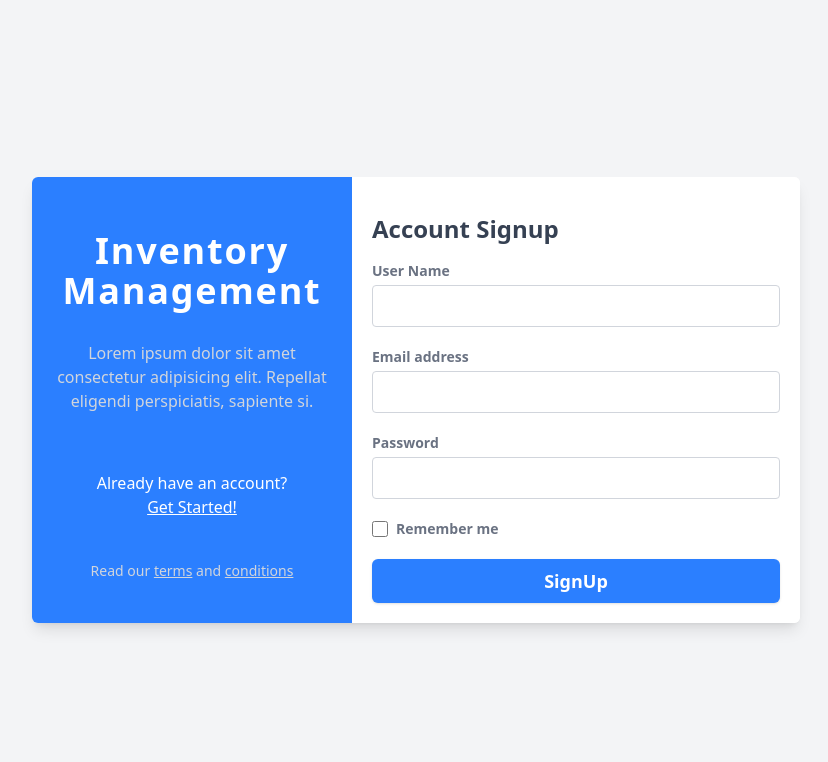
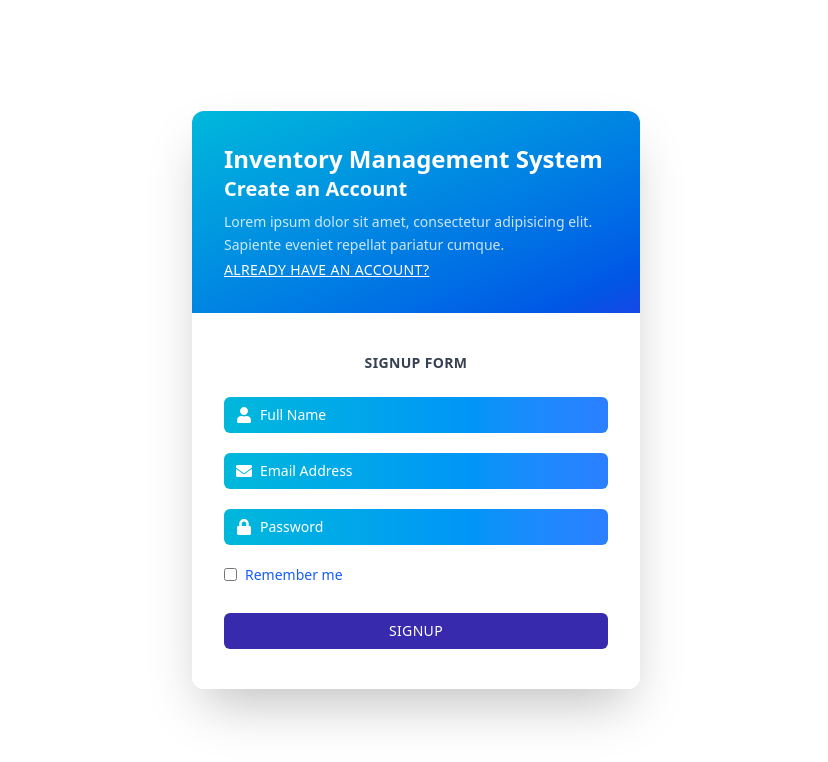
Before and after one commit to TannuSaini488/inventoryManagement, a React (Vite) app in the folder frontend/: page /auth/signup in a window 1280 px wide. Shown: the top 762 px of the page, without its empty margins (224-1052 px from the left). Built offline with nearby package versions, Linux system fonts and the light colour scheme.

Commit message:
update UI

```diff
--- a/frontend/src/screens/login/LoginScreen.jsx
+++ b/frontend/src/screens/login/LoginScreen.jsx
@@ -1,16 +1,16 @@
 import axios from "axios";
 import React, { useState } from "react";
 import { Link, useNavigate } from "react-router-dom";
+import { FaUser, FaLock } from "react-icons/fa";
 import { SERVER_URL } from "../../router";
 
 function LoginScreen() {
-
   const [formData, setData] = useState({
     email: "",
     password: "",
   });
 
-  const history = useNavigate(); // Use useNavigate instead of useHistory
+  const history = useNavigate();
 
   function handInputChange(e) {
     setData({ ...formData, [e.target.id]: e.target.value });
@@ -32,110 +32,83 @@ function LoginScreen() {
       );
 
       if (status === 201) {
-        // console.log(response.headers.Set-Cookie)
-        // alert("Login success");
-        // Redirect to home upon successful login
-        history("/"); // Use history function to redirect
+        history("/");
       } else {
-        alert("Wrong credentials. Check Email and password ");
+        alert("Wrong credentials. Check Email and password.");
       }
     } catch (error) {
-      console.error("Something went wrong:", error); // Corrected console.log to console.error
+      console.error("Something went wrong:", error);
       alert("Something went wrong");
     }
   }
 
   return (
-    <div className="flex items-center min-h-screen p-4 bg-gray-100 lg:justify-center">
-      <div className="flex flex-col overflow-hidden bg-white rounded-md shadow-lg max md:flex-row md:flex-1 lg:max-w-screen-md">
-        <div className="p-4 py-6 text-white bg-blue-500 md:w-80 md:flex-shrink-0 md:flex md:flex-col md:items-center md:justify-evenly">
-          <div className="my-3 text-4xl font-bold tracking-wider text-center">
-            <a href="#">Inventory Management</a>
-          </div>
-          <p className="mt-6 font-normal text-center text-gray-300 md:mt-0">
-            Lorem ipsum dolor sit amet consectetur adipisicing elit. Repellat
-            eligendi perspiciatis, sapiente si.
+    <div className="min-h-screen bg-gradient-to-br flex items-center justify-center px-4">
+      <div className="bg-white rounded-xl overflow-hidden shadow-2xl w-full max-w-md">
+        {/* Top Welcome Section */}
+        <div className="bg-gradient-to-br from-cyan-500 to-blue-700 p-8 text-white relative">
+          <h2 className="text-2xl font-bold">Welcome,</h2>
+          <h3 className="text-xl font-semibold mb-2">Inventory Management System</h3>
+          <p className="text-sm opacity-80 leading-relaxed">
+            Lorem ipsum dolor sit amet, consectetur adipiscing elit. Sed dolor
+            enim, bibendum sed justo quis.
           </p>
-          <p className="flex flex-col items-center justify-center mt-10 text-center">
-            <span>Don't have an account?</span>
-            <Link to={"signup"} className="underline">
-              Get Started!
-            </Link>
-          </p>
-          <p className="mt-6 text-sm text-center text-gray-300">
-            Read our{" "}
-            <a href="#" className="underline">
-              terms
-            </a>{" "}
-            and{" "}
-            <a href="#" className="underline">
-              conditions
-            </a>
-          </p>
+          <Link to={"/auth/signup"} className="mt-6 text-sm underline tracking-wide">
+            CREATE ACCOUNT
+          </Link>
         </div>
-        <div className="p-5 bg-white md:flex-1">
-          <h3 className="my-4 text-2xl font-semibold text-gray-700">
-            Account Login
+
+        {/* Login Form Section */}
+        <div className="bg-white px-8 py-10">
+          <h3 className="text-center text-gray-700 font-semibold text-sm tracking-wide mb-6">
+            USER LOGIN
           </h3>
-          <form
-            action="#"
-            className="flex flex-col space-y-5"
-            onSubmit={(e) => handleSignIn(e)}
-          >
-            <div className="flex flex-col space-y-1">
-              <label
-                htmlFor="email" // Corrected 'for' to 'htmlFor'
-                className="text-sm font-semibold text-gray-500"
-              >
-                Email address
-              </label>
+
+          <form className="space-y-5" onSubmit={handleSignIn}>
+            {/* Email Input */}
+            <div className="flex items-center bg-gradient-to-r from-cyan-500 to-blue-500 rounded-md px-3 py-2 text-white">
+              <FaUser className="mr-2" />
               <input
-                onChange={handInputChange}
                 type="email"
                 id="email"
-                autoFocus // Corrected 'autofocus' to 'autoFocus'
+                placeholder="Email address"
+                onChange={handInputChange}
                 required
-                className="px-4 py-2 transition duration-300 border border-gray-300 rounded focus:border-transparent focus:outline-none focus:ring-4 focus:ring-blue-200"
+                className="bg-transparent focus:outline-none flex-1 placeholder-white text-sm"
               />
             </div>
-            <div className="flex flex-col space-y-1">
-              <div className="flex items-center justify-between">
-                <label
-                  htmlFor="password" // Corrected 'for' to 'htmlFor'
-                  className="text-sm font-semibold text-gray-500"
-                >
-                  Password
-                </label>
-              </div>
+
+            {/* Password Input */}
+            <div className="flex items-center bg-gradient-to-r from-cyan-500 to-blue-500 rounded-md px-3 py-2 text-white">
+              <FaLock className="mr-2" />
               <input
                 type="password"
+                id="password"
+                placeholder="Password"
                 onChange={handInputChange}
-                id="password"
                 required
-                className="px-4 py-2 transition duration-300 border border-gray-300 rounded focus:border-transparent focus:outline-none focus:ring-4 focus:ring-blue-200"
+                className="bg-transparent focus:outline-none flex-1 placeholder-white text-sm"
               />
             </div>
-            <div className="flex items-center space-x-2">
-              <input
-                type="checkbox"
-                id="remember"
-                className="w-4 h-4 transition duration-300 rounded focus:ring-2 focus:ring-offset-0 focus:outline-none focus:ring-blue-200"
-              />
-              <label
-                htmlFor="remember" // Corrected 'for' to 'htmlFor'
-                className="text-sm font-semibold text-gray-500"
-              >
-                Remember me
+
+            {/* Remember + Forgot */}
+            <div className="flex justify-between text-sm text-blue-600">
+              <label className="flex items-center space-x-1">
+                <input type="checkbox" className="accent-blue-600" />
+                <span>Remember</span>
               </label>
+              <a href="#" className="hover:underline">
+                Forgot password ?
+              </a>
             </div>
-            <div>
-              <button
-                type="submit"
-                className="w-full px-4 py-2 text-lg font-semibold text-white transition-colors duration-300 bg-blue-500 rounded-md shadow hover:bg-blue-600 focus:outline-none focus:ring-blue-200 focus:ring-4"
-              >
-                Log in
-              </button>
-            </div>
+
+            {/* Submit Button */}
+            <button
+              type="submit"
+              className="w-full bg-indigo-800 hover:bg-indigo-900 text-white py-2 rounded-md mt-2 text-sm tracking-wide"
+            >
+              LOGIN
+            </button>
           </form>
         </div>
       </div>
--- a/frontend/src/screens/login/SignupScreen.jsx
+++ b/frontend/src/screens/login/SignupScreen.jsx
@@ -1,6 +1,7 @@
 import axios from "axios";
-import React, { useEffect, useState } from "react";
+import React, { useState } from "react";
 import { Link, useNavigate } from "react-router-dom";
+import { FaUser, FaEnvelope, FaLock } from "react-icons/fa";
 import { SERVER_URL } from "../../router";
 
 function SignupScreen() {
@@ -13,8 +14,6 @@ function SignupScreen() {
   });
 
   function handInputChange(e) {
-    console.log(e.target.id, e.target.value);
-
     setData({ ...formData, [e.target.id]: e.target.value });
   }
 
@@ -26,124 +25,98 @@ function SignupScreen() {
         formData
       );
 
-      console.log(data);
-
       if (status === 201) {
-        // alert("Account Created");
         navigator("/auth", { replace: true });
       } else {
         alert("Something went wrong");
       }
     } catch (e) {
       console.log(e);
-      alert("User Already exists with same email");
+      alert("User already exists with same email");
     }
   }
 
   return (
-    <div className="flex items-center min-h-screen p-4 bg-gray-100 lg:justify-center">
-      <div className="flex flex-col overflow-hidden bg-white rounded-md shadow-lg max md:flex-row md:flex-1 lg:max-w-screen-md">
-        <div className="p-4 py-6 text-white bg-blue-500 md:w-80 md:flex-shrink-0 md:flex md:flex-col md:items-center md:justify-evenly">
-          <div className="my-3 text-4xl font-bold tracking-wider text-center">
-            <a href="#">Inventory Management</a>
-          </div>
-          <p className="mt-6 font-normal text-center text-gray-300 md:mt-0">
-            Lorem ipsum dolor sit amet consectetur adipisicing elit. Repellat
-            eligendi perspiciatis, sapiente si.
+    <div className="min-h-screen bg-gradient-to-br flex items-center justify-center px-4">
+      <div className="bg-white rounded-xl overflow-hidden shadow-2xl w-full max-w-md">
+        {/* Top Welcome Section */}
+        <div className="bg-gradient-to-br from-cyan-500 to-blue-700 p-8 text-white relative">
+          <h2 className="text-2xl font-bold">Inventory Management System</h2>
+          <h3 className="text-xl font-semibold mb-2">Create an Account</h3>
+          <p className="text-sm opacity-80 leading-relaxed">
+            Lorem ipsum dolor sit amet, consectetur adipisicing elit. Sapiente
+            eveniet repellat pariatur cumque.
           </p>
-          <p className="flex flex-col items-center justify-center mt-10 text-center">
-            <span>Already have an account?</span>
-            <Link to={"/auth"} className="underline">
-              Get Started!
-            </Link>
-          </p>
-          <p className="mt-6 text-sm text-center text-gray-300">
-            Read our{" "}
-            <a href="#" className="underline">
-              terms
-            </a>{" "}
-            and{" "}
-            <a href="#" className="underline">
-              conditions
-            </a>
-          </p>
+          <Link to={"/auth"} className="mt-6 text-sm underline tracking-wide">
+            ALREADY HAVE AN ACCOUNT?
+          </Link>
         </div>
-        <div className="p-5 bg-white md:flex-1">
-          <h3 className="my-4 text-2xl font-semibold text-gray-700">
-            Account Signup
+
+        {/* Signup Form Section */}
+        <div className="bg-white px-8 py-10">
+          <h3 className="text-center text-gray-700 font-semibold text-sm tracking-wide mb-6">
+            SIGNUP FORM
           </h3>
-          <form
-            action="#"
-            className="flex flex-col space-y-5"
-            onSubmit={(e) => handleSignIN(e)}
-          >
-            <div className="flex flex-col space-y-1">
-              <label for="name" className="text-sm font-semibold text-gray-500">
-                User Name
-              </label>
+
+          <form className="space-y-5" onSubmit={handleSignIN}>
+            {/* Name Input */}
+            <div className="flex items-center bg-gradient-to-r from-cyan-500 to-blue-500 rounded-md px-3 py-2 text-white">
+              <FaUser className="mr-2" />
               <input
-                type="name"
+                type="text"
                 id="name"
-                autofocus
+                placeholder="Full Name"
                 onChange={handInputChange}
                 required
-                className="px-4 py-2 transition duration-300 border border-gray-300 rounded focus:border-transparent focus:outline-none focus:ring-4 focus:ring-blue-200"
+                className="bg-transparent focus:outline-none flex-1 placeholder-white text-sm"
               />
             </div>
-            <div className="flex flex-col space-y-1">
-              <label
-                for="email"
-                className="text-sm font-semibold text-gray-500"
-              >
-                Email address
-              </label>
+
+            {/* Email Input */}
+            <div className="flex items-center bg-gradient-to-r from-cyan-500 to-blue-500 rounded-md px-3 py-2 text-white">
+              <FaEnvelope className="mr-2" />
               <input
                 type="email"
                 id="email"
+                placeholder="Email Address"
                 onChange={handInputChange}
-                autofocus
                 required
-                className="px-4 py-2 transition duration-300 border border-gray-300 rounded focus:border-transparent focus:outline-none focus:ring-4 focus:ring-blue-200"
+                className="bg-transparent focus:outline-none flex-1 placeholder-white text-sm"
               />
             </div>
-            <div className="flex flex-col space-y-1">
-              <div className="flex items-center justify-between">
-                <label
-                  for="password"
-                  className="text-sm font-semibold text-gray-500"
-                >
-                  Password
-                </label>
-              </div>
+
+            {/* Password Input */}
+            <div className="flex items-center bg-gradient-to-r from-cyan-500 to-blue-500 rounded-md px-3 py-2 text-white">
+              <FaLock className="mr-2" />
               <input
-                onChange={handInputChange}
                 type="password"
                 id="password"
+                placeholder="Password"
+                onChange={handInputChange}
                 required
-                className="px-4 py-2 transition duration-300 border border-gray-300 rounded focus:border-transparent focus:outline-none focus:ring-4 focus:ring-blue-200"
+                className="bg-transparent focus:outline-none flex-1 placeholder-white text-sm"
               />
             </div>
-            <div className="flex items-center space-x-2">
+
+            {/* Remember Me */}
+            <div className="flex items-center space-x-2 text-sm text-blue-600">
               <input
                 type="checkbox"
                 id="remember"
-                className="w-4 h-4 transition duration-300 rounded focus:ring-2 focus:ring-offset-0 focus:outline-none focus:ring-blue-200"
+                className="accent-blue-600"
               />
-              <label
-                for="remember"
-                className="text-sm font-semibold text-gray-500"
-              >
+              <label htmlFor="remember" className="font-medium">
                 Remember me
               </label>
             </div>
-            <div>
-              <button
-                type="submit"
-                className="w-full px-4 py-2 text-lg font-semibold text-white transition-colors duration-300 bg-blue-500 rounded-md shadow hover:bg-blue-600 focus:outline-none focus:ring-blue-200 focus:ring-4"
-              >
-                SignUp
-              </button>
-            </div>
+
+            {/* Signup Button */}
+            <button
+              type="submit"
+              className="w-full bg-indigo-800 hover:bg-indigo-900 text-white py-2 rounded-md mt-2 text-sm tracking-wide"
+            >
+              SIGNUP
+            </button>
           </form>
         </div>
       </div>
```
